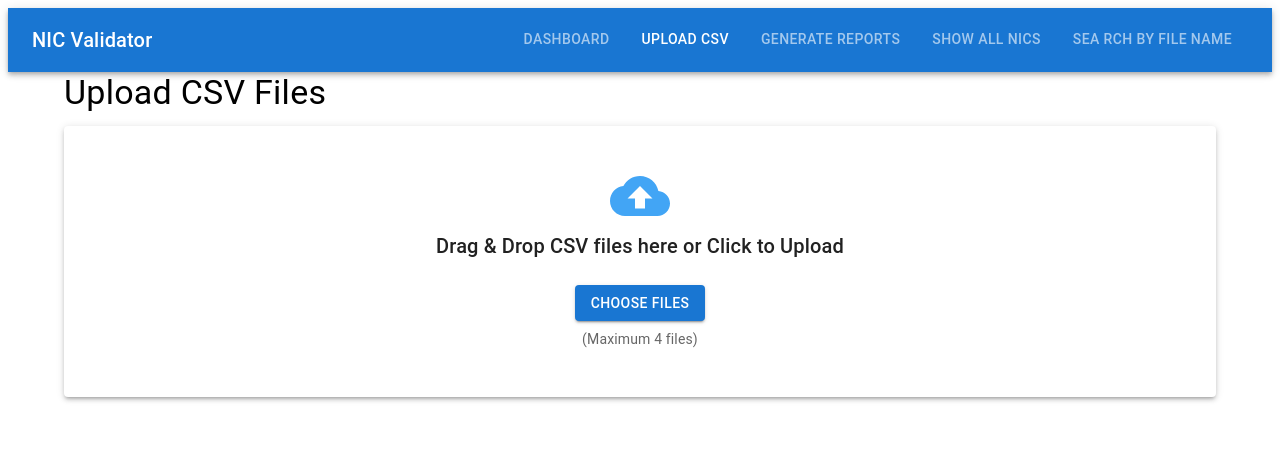
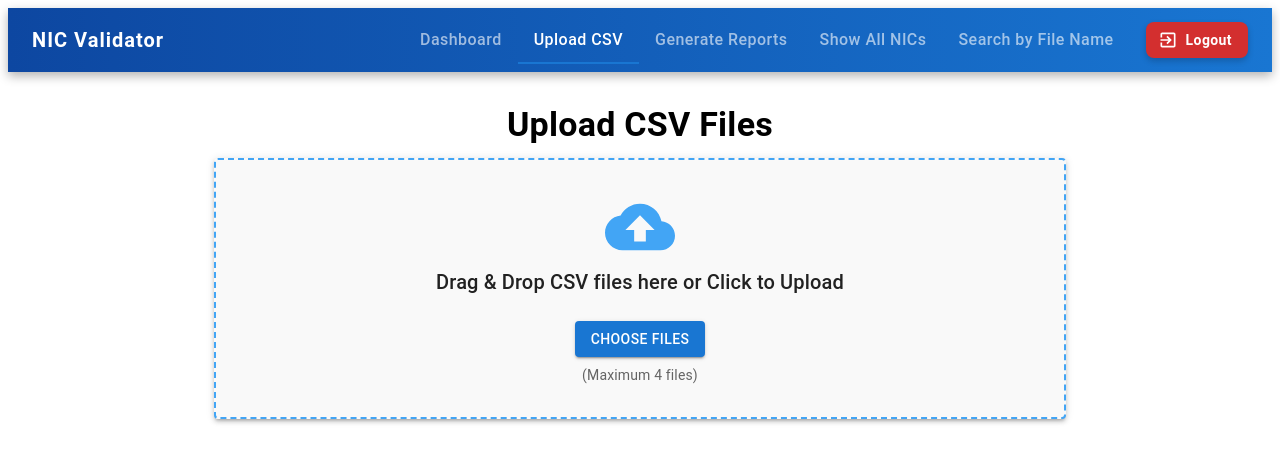
Before and after one commit to DiniduNethsara0423/Nic-validation-Frontend-matirialUi, a React (Vite) app in the folder nic-front/: page /upload in a window 1280 px wide. Shown: the top 462 px of the page. Built offline with nearby package versions, Linux system fonts and the light colour scheme.

Commit message:
all done with some changes

```diff
--- a/nic-front/src/components/Navbar.jsx
+++ b/nic-front/src/components/Navbar.jsx
@@ -1,5 +1,5 @@
 import React, { useState } from "react";
-import { Link, useLocation } from "react-router-dom";
+import { Link, useLocation, useNavigate } from "react-router-dom";
 import {
   AppBar,
   Toolbar,
@@ -14,11 +14,14 @@ import {
   useTheme,
   Box,
   Typography,
+  Button,
 } from "@mui/material";
 import MenuIcon from "@mui/icons-material/Menu";
+import ExitToAppIcon from "@mui/icons-material/ExitToApp";
 
 const Navbar = () => {
   const location = useLocation();
+  const navigate = useNavigate();
   const theme = useTheme();
   const isMobile = useMediaQuery(theme.breakpoints.down("md"));
 
@@ -28,7 +31,7 @@ const Navbar = () => {
     { label: "Upload CSV", path: "/upload" },
     { label: "Generate Reports", path: "/reports" },
     { label: "Show All NICs", path: "/nics" },
-    { label: "Sea   rch by File Name", path: "/search" },
+    { label: "Search by File Name", path: "/search" },
   ];
 
   const currentTab = navItems.findIndex((item) => item.path === location.pathname);
@@ -37,8 +40,20 @@ const Navbar = () => {
   const [drawerOpen, setDrawerOpen] = useState(false);
   const toggleDrawer = () => setDrawerOpen(!drawerOpen);
 
+  // Handle Logout
+  const handleLogout = () => {
+    // Clear user session (if needed)
+    navigate("/");
+  };
+
   return (
-    <AppBar position="sticky" sx={{ backgroundColor: "#1976d2" }}>
+    <AppBar
+      position="sticky"
+      sx={{
+        background: "linear-gradient(90deg, #0d47a1, #1976d2)",
+        boxShadow: "0px 4px 10px rgba(0,0,0,0.3)",
+      }}
+    >
       <Toolbar>
         {/* Mobile Menu Button */}
         {isMobile && (
@@ -48,17 +63,50 @@ const Navbar = () => {
         )}
 
         {/* App Name / Logo */}
-        <Typography variant="h6" sx={{ flexGrow: 1 }}>
+        <Typography variant="h6" sx={{ flexGrow: 1, fontWeight: "bold", letterSpacing: 1 }}>
           NIC Validator
         </Typography>
 
         {/* Desktop Navigation Tabs */}
         {!isMobile && (
-          <Tabs value={currentTab !== -1 ? currentTab : false} textColor="inherit">
+          <Tabs
+            value={currentTab !== -1 ? currentTab : false}
+            textColor="inherit"
+            sx={{
+              "& .MuiTab-root": {
+                fontSize: "1rem",
+                textTransform: "none",
+                fontWeight: "500",
+                transition: "0.3s",
+              },
+              "& .MuiTab-root:hover": {
+                color: "#ffeb3b",
+              },
+            }}
+          >
             {navItems.map((item, index) => (
               <Tab key={index} label={item.label} component={Link} to={item.path} />
             ))}
           </Tabs>
+        )}
+
+        {/* Logout Button */}
+        {!isMobile && (
+          <Button
+            onClick={handleLogout}
+            variant="contained"
+            color="error"
+            sx={{
+              ml: 2,
+              textTransform: "none",
+              fontWeight: "bold",
+              borderRadius: "8px",
+              boxShadow: "0px 3px 6px rgba(0,0,0,0.2)",
+            }}
+            startIcon={<ExitToAppIcon />}
+          >
+            Logout
+          </Button>
         )}
       </Toolbar>
 
@@ -71,6 +119,11 @@ const Navbar = () => {
                 <ListItemText primary={item.label} />
               </ListItem>
             ))}
+            {/* Mobile Logout */}
+            <ListItem button onClick={handleLogout}>
+              <ExitToAppIcon sx={{ mr: 1 }} />
+              <ListItemText primary="Logout" />
+            </ListItem>
           </List>
         </Box>
       </Drawer>
--- a/nic-front/src/pages/Home/UploadCsvPage.jsx
+++ b/nic-front/src/pages/Home/UploadCsvPage.jsx
@@ -13,19 +13,39 @@ import {
     ListItemText,
     Snackbar,
     Alert,
+    Box,
+    Paper,
 } from "@mui/material";
 import CloudUploadIcon from "@mui/icons-material/CloudUpload";
 import InsertDriveFileIcon from "@mui/icons-material/InsertDriveFile";
+import { styled } from "@mui/system";
 import Layout from "./layout";
 
+const DropZone = styled(Paper)(({ theme }) => ({
+    border: "2px dashed #42A5F5",
+    padding: theme.spacing(4),
+    textAlign: "center",
+    cursor: "pointer",
+    backgroundColor: "#f9f9f9",
+    transition: "0.3s",
+    "&:hover": {
+        backgroundColor: "#f0f0f0",
+    },
+}));
 
 function UploadCsvPage() {
     const [files, setFiles] = useState([]);
     const [uploadStatus, setUploadStatus] = useState({ open: false, message: "", severity: "success" });
 
     const handleFileChange = (event) => {
-        const selectedFiles = Array.from(event.target.files).slice(0, 4); // Max 4 files
+        const selectedFiles = Array.from(event.target.files).slice(0, 4);
         setFiles(selectedFiles);
+    };
+
+    const handleDrop = (event) => {
+        event.preventDefault();
+        const droppedFiles = Array.from(event.dataTransfer.files).slice(0, 4);
+        setFiles(droppedFiles);
     };
 
     const handleUpload = async () => {
@@ -35,15 +55,11 @@ function UploadCsvPage() {
         }
 
         const formData = new FormData();
-        files.forEach((file) => {
-            formData.append("csv", file); // Key: "csv"
-        });
+        files.forEach((file) => formData.append("csv", file));
 
         try {
             await axios.post("http://localhost:8080/nic", formData, {
-                headers: {
-                    "Content-Type": "multipart/form-data",
-                },
+                headers: { "Content-Type": "multipart/form-data" },
             });
 
             setUploadStatus({ open: true, message: "Files uploaded successfully!", severity: "success" });
@@ -55,14 +71,18 @@ function UploadCsvPage() {
 
     return (
         <Layout>
-        <Container>
-            <Typography variant="h4" gutterBottom>
+            <Container maxWidth="md">
+                <Typography variant="h4" gutterBottom sx={{ fontWeight: "bold", textAlign: "center", mt: 4 }}>
                     Upload CSV Files
                 </Typography>
 
-            <Card sx={{ p: 3, textAlign: "center", boxShadow: 3 }}>
-                <CardContent>
-                    <CloudUploadIcon sx={{ fontSize: 60, color: "#42A5F5" }} />
+                {/* Drag & Drop Area */}
+                <DropZone
+                    onDragOver={(e) => e.preventDefault()}
+                    onDrop={handleDrop}
+                    elevation={3}
+                >
+                    <CloudUploadIcon sx={{ fontSize: 70, color: "#42A5F5" }} />
                     <Typography variant="h6" gutterBottom>
                         Drag & Drop CSV files here or Click to Upload
                     </Typography>
@@ -82,20 +102,22 @@ function UploadCsvPage() {
                     <Typography variant="body2" color="textSecondary" sx={{ mt: 1 }}>
                         (Maximum 4 files)
                     </Typography>
-                </CardContent>
-            </Card>
+                </DropZone>
 
-            {/* File Preview */}
+
                 {files.length > 0 && (
-                <Card sx={{ mt: 3, p: 2, boxShadow: 2 }}>
-                    <Typography variant="h6">Selected Files</Typography>
+                    <Card sx={{ mt: 4, p: 2, boxShadow: 3, backgroundColor: "#f8f9fa" }}>
+                        <Typography variant="h6" sx={{ fontWeight: "bold" }}>Selected Files</Typography>
                         <List>
                             {files.map((file, index) => (
                                 <ListItem key={index}>
                                     <ListItemIcon>
                                         <InsertDriveFileIcon color="primary" />
                                     </ListItemIcon>
-                                <ListItemText primary={file.name} />
+                                    <ListItemText
+                                        primary={file.name.length > 25 ? file.name.slice(0, 25) + "..." : file.name}
+                                        secondary={`${(file.size / 1024).toFixed(2)} KB`}
+                                    />
                                 </ListItem>
                             ))}
                         </List>
@@ -105,7 +127,12 @@ function UploadCsvPage() {
                 {/* Upload Button */}
                 {files.length > 0 && (
                     <Grid container justifyContent="center" sx={{ mt: 3 }}>
-                    <Button variant="contained" color="success" onClick={handleUpload}>
+                        <Button
+                            variant="contained"
+                            color="success"
+                            onClick={handleUpload}
+                            sx={{ px: 4, py: 1.5, fontSize: "1rem" }}
+                        >
                             Upload Files
                         </Button>
                     </Grid>
```
Also changed, not shown: nic-front/src/pages/Home/DashboardPage.jsx (+25 -17 lines), nic-front/src/pages/Home/GenerateReportsPage.jsx (+6 -7 lines). Lines whose indentation alone changed are shown as unchanged.
